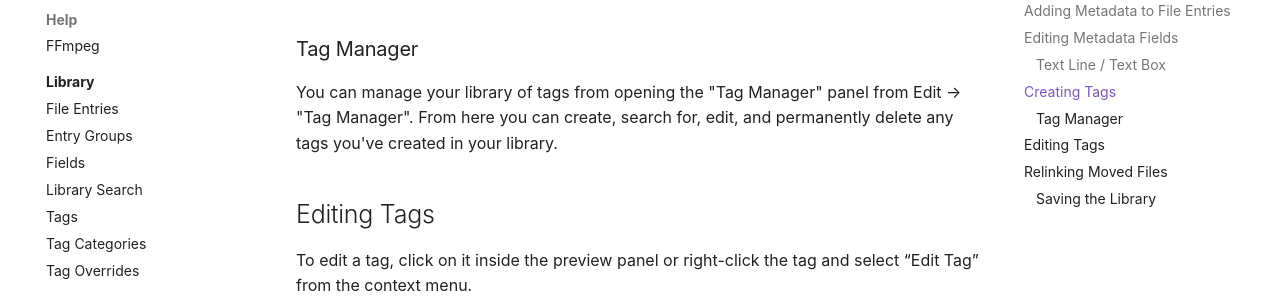
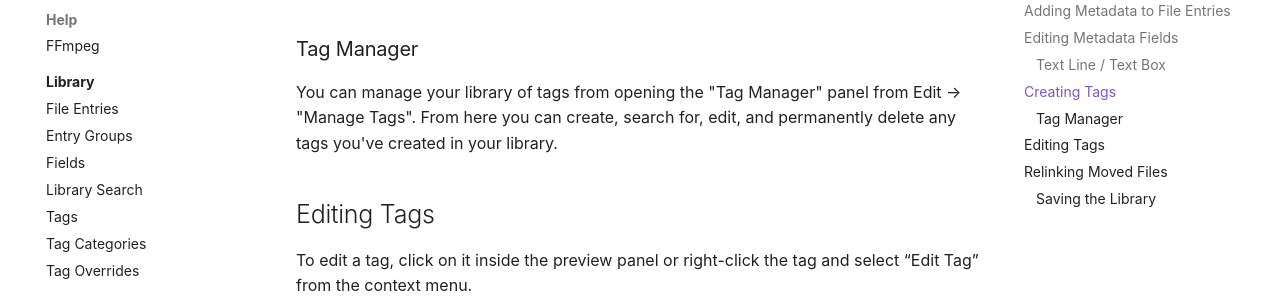
Before and after one commit to TagStudioDev/TagStudio, an MkDocs documentation site: the page built from docs/usage.md, in a window 1280 px wide and 900 px high, scrolled down 1782 px. Shown: the part 178-476 px from the top of the window. Built offline with MkDocs 1.6.1 and Material for MkDocs 9.7.7, drawn with Linux system fonts in a browser that asks for light colours; comment, search, counter and statistics services are not loaded.

Commit message:
docs:  change "Tag Manager" to "Manage Tags" (#806)

```diff
--- a/docs/usage.md
+++ b/docs/usage.md
@@ -41,7 +41,7 @@ Create a new tag by accessing the "New Tag" option from the Edit menu or by pres
 
 ### Tag Manager
 
-You can manage your library of tags from opening the "Tag Manager" panel from Edit -> "Tag Manager". From here you can create, search for, edit, and permanently delete any tags you've created in your library.
+You can manage your library of tags from opening the "Tag Manager" panel from Edit -> "Manage Tags". From here you can create, search for, edit, and permanently delete any tags you've created in your library.
 
 ## Editing Tags
 
```
